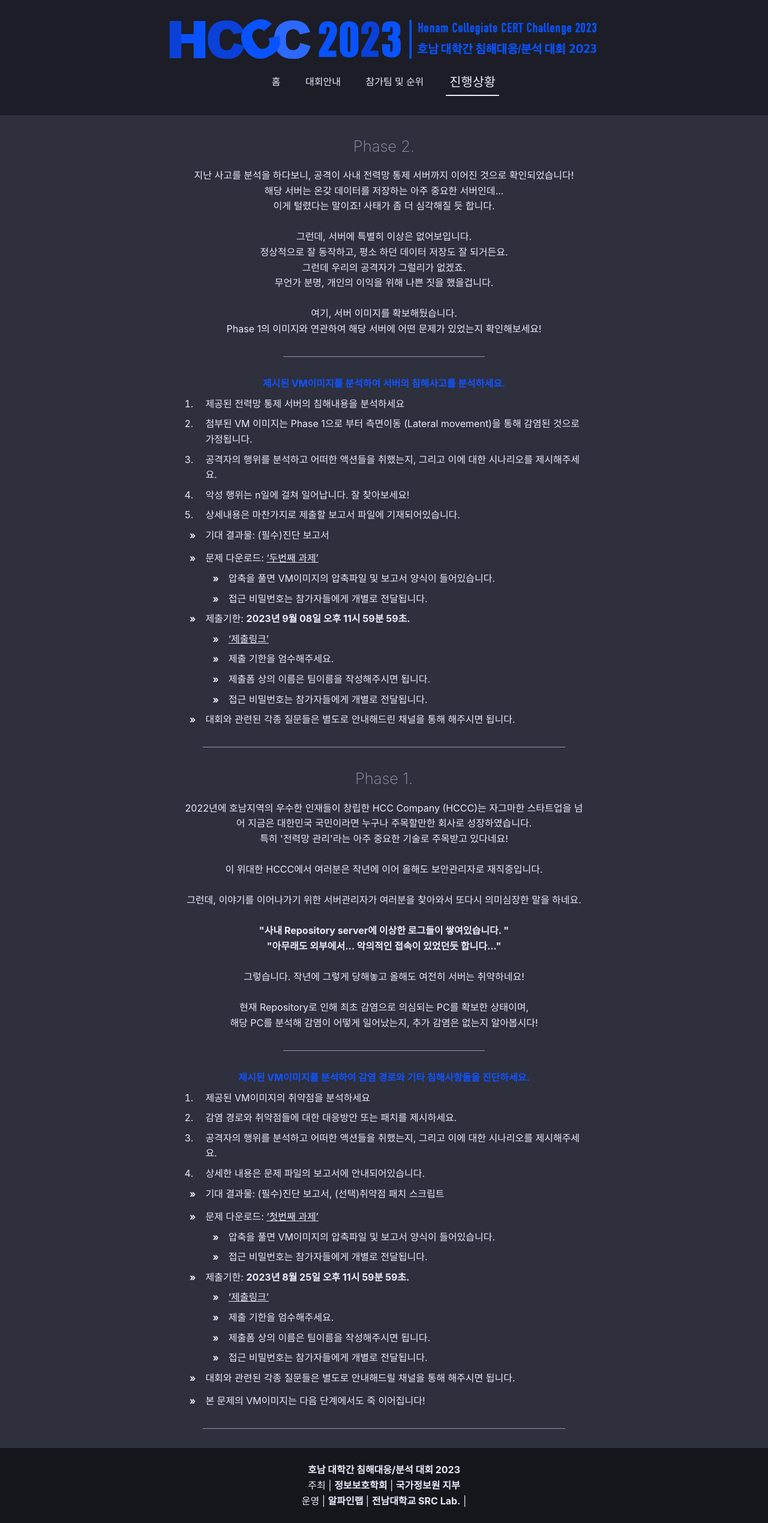
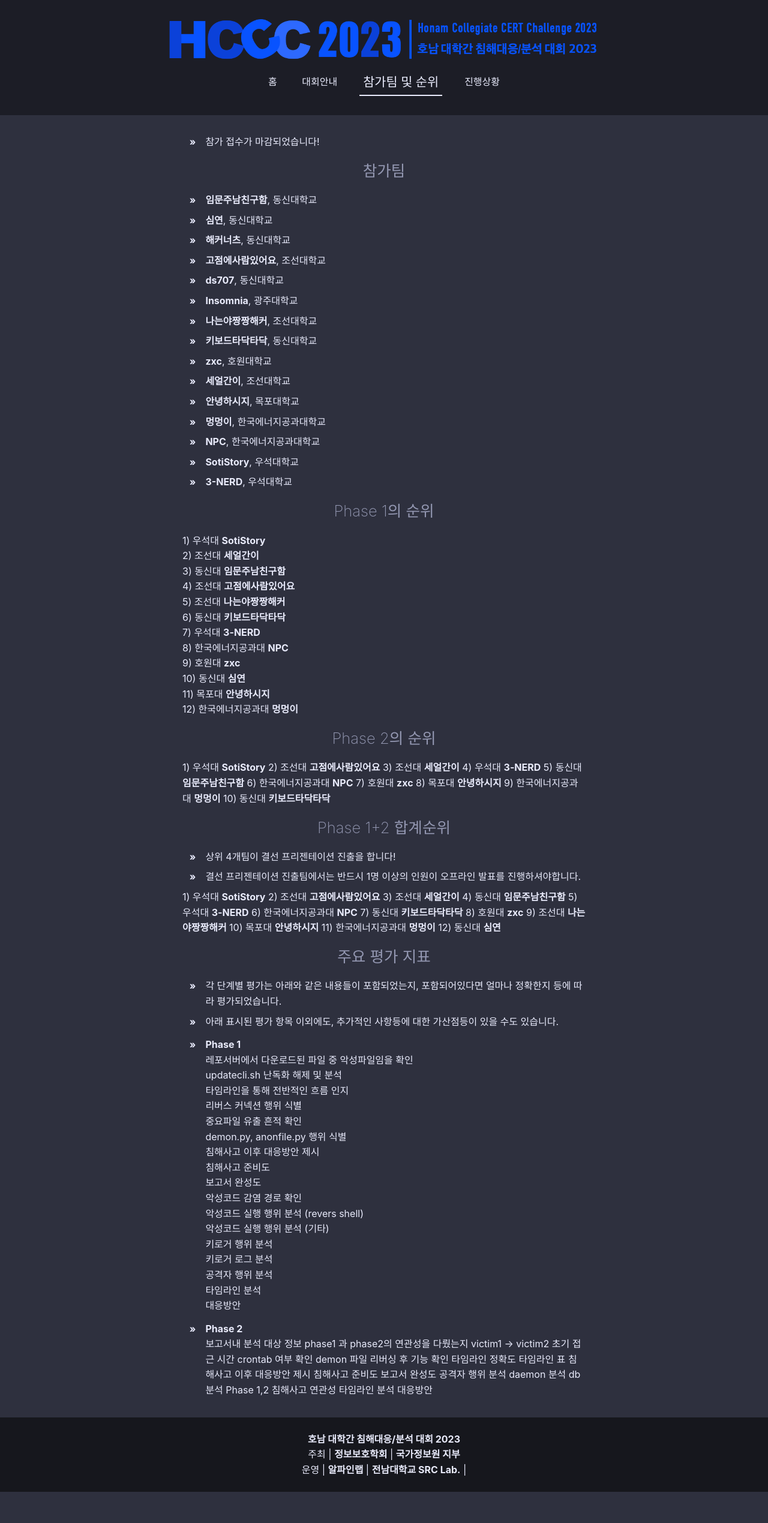
Before and after one commit to hccc2023/hccc2023.github.io, a Jekyll site: the page built from pages/updates.md, in a window 1280 px wide. Shown: the whole page at 60% size. Built offline with Jekyll 4.4.1, drawn with Linux system fonts in a browser that asks for light colours; some web fonts are replaced; after the commit the page ends 2487 px from its top, so only the background shows below that.

Commit message:
Update updates.md

```diff
--- a/pages/updates.md
+++ b/pages/updates.md
@@ -1,94 +1,134 @@
 ---
-title: 진행상황
+title: 접수
 class: hideable
 hide: false
-hidedesc: "대회가 시작되면 업데이트 됩니다."
+hidedesc: "아직 접수가 시작되지 않았습니다."
 layout: default
-pagetype: updates
-navselect: updates
-permalink: /updates
+pagetype: registration
+navselect: registration
+permalink: /registration
 ---
-## Phase 2.
 
-<center>
-지난 사고를 분석을 하다보니, 공격이 사내 전력망 통제 서버까지 이어진 것으로 확인되었습니다! <br>
-해당 서버는 온갖 데이터를 저장하는 아주 중요한 서버인데... <br>
-이게 털렸다는 말이죠! 사태가 좀 더 심각해질 듯 합니다. <br>
-<br>
-그런데, 서버에 특별히 이상은 없어보입니다. <br>
-정상적으로 잘 동작하고, 평소 하던 데이터 저장도 잘 되거든요.
-<br>
-그런데 우리의 공격자가 그럴리가 없겠죠. <br>
-무언가 분명, 개인의 이익을 위해 나쁜 짓을 했을겁니다. <br>
-<br>
-여기, 서버 이미지를 확보해뒀습니다. <br>
-Phase 1의 이미지와 연관하여 해당 서버에 어떤 문제가 있었는지 확인해보세요! <br>
-<p></p><hr style="width:50%;"><p></p>
-<b style="font-weight: 700;color:#1154FF"> 제시된 VM이미지를 분석하여 서버의 침해사고를 분석하세요.</b>
-</center>
 
-1. 제공된 전력망 통제 서버의 침해내용을 분석하세요
-2. 첨부된 VM 이미지는 Phase 1으로 부터 측면이동 (Lateral movement)을 통해 감염된 것으로 가정됩니다.
-3. 공격자의 행위를 분석하고 어떠한 액션들을 취했는지, 그리고 이에 대한 시나리오를 제시해주세요.
-4. 악성 행위는 n일에 걸쳐 일어납니다. 잘 찾아보세요!
-5. 상세내용은 마찬가지로 제출할 보고서 파일에 기재되어있습니다.
+* 참가 접수가 마감되었습니다!
 
-* 기대 결과물: (필수)진단 보고서
+## 참가팀
 
-* 문제 다운로드: ['두번째 과제'](https://src-jnu.myDS.me:38881/sharing/pfXS1H3ot)
-    - 압축을 풀면 VM이미지의 압축파일 및 보고서 양식이 들어있습니다.
-    - 접근 비밀번호는 참가자들에게 개별로 전달됩니다.
+* **임문주남친구함**, 동신대학교
+* **심연**, 동신대학교
+* **해커너츠**, 동신대학교
+* **고점에사람있어요**, 조선대학교
+* **ds707**, 동신대학교
+* **Insomnia**, 광주대학교
+* **나는야짱짱해커**, 조선대학교
+* **키보드타닥타닥**, 동신대학교
+* **zxc**, 호원대학교
+* **세얼간이**, 조선대학교
+* **안녕하시지**, 목포대학교
+* **멍멍이**, 한국에너지공과대학교
+* **NPC**, 한국에너지공과대학교
+* **SotiStory**, 우석대학교
+* **3-NERD**, 우석대학교
 
-* 제출기한: **2023년 9월 08일 오후 11시 59분 59초.**
-    - ['제출링크'](https://src-jnu.myDS.me:38881/sharing/FaZqQ2dcN)
-   - 제출 기한을 엄수해주세요.
-   - 제출폼 상의 이름은 팀이름을 작성해주시면 됩니다.
-   - 접근 비밀번호는 참가자들에게 개별로 전달됩니다.
+## Phase 1의 순위
 
-* 대회와 관련된 각종 질문들은 별도로 안내해드린 채널을 통해 해주시면 됩니다.
+1) 우석대 **SotiStory**
+2) 조선대 **세얼간이**
+3) 동신대 **임문주남친구함**
+4) 조선대 **고점에사람있어요**
+5) 조선대 **나는야짱짱해커**
+6) 동신대 **키보드타닥타닥**
+7) 우석대 **3-NERD**
+8) 한국에너지공과대 **NPC**
+9) 호원대 **zxc**
+10) 동신대 **심연**
+11) 목포대 **안녕하시지**
+12) 한국에너지공과대 **멍멍이**
 
-<p></p><hr style="width:90%;"><p></p>
+## Phase 2의 순위
 
-## Phase 1.
+1) 우석대 **SotiStory**
+2) 조선대 **고점에사람있어요**
+3) 조선대 **세얼간이**
+4) 우석대 **3-NERD**
+5) 동신대 **임문주남친구함**
+6) 한국에너지공과대 **NPC**
+7) 호원대 **zxc**
+8) 목포대 **안녕하시지**
+9) 한국에너지공과대 **멍멍이**
+10) 동신대 **키보드타닥타닥**
 
-<center>
-2022년에 호남지역의 우수한 인재들이 창립한 HCC Company (HCCC)는 자그마한 스타트업을 넘어 지금은 대한민국 국민이라면 누구나 주목할만한 회사로 성장하였습니다. <br>
-특히 '전력망 관리'라는 아주 중요한 기술로 주목받고 있다네요! <br>
-<br>
-이 위대한 HCCC에서 여러분은 작년에 이어 올해도 보안관리자로 재직중입니다. <br>
-<br>
-그런데, 이야기를 이어나가기 위한 서버관리자가 여러분을 찾아와서 또다시 의미심장한 말을 하네요. <br>
-<br>
-<b> "사내 Repository server에 이상한 로그들이 쌓여있습니다. "</b><br>
-<b> "아무래도 외부에서... 악의적인 접속이 있었던듯 합니다..."</b><br>
-<br>
-그렇습니다. 작년에 그렇게 당해놓고 올해도 여전히 서버는 취약하네요! <br>
-<br>
-현재 Repository로 인해 최초 감염으로 의심되는 PC를 확보한 상태이며, <br>
-해당 PC를 분석해 감염이 어떻게 일어났는지, 추가 감염은 없는지 알아봅시다!<br>
-<p></p><hr style="width:50%;"><p></p>
-<b style="font-weight: 700;color:#1154FF"> 제시된 VM이미지를 분석하여 감염 경로와 기타 침해사항들을 진단하세요. </b>
-</center>
+## Phase 1+2 합계순위
+* 상위 4개팀이 결선 프리젠테이션 진출을 합니다!
+* 결선 프리젠테이션 진출팀에서는 반드시 1명 이상의 인원이 오프라인 발표를 진행하셔야합니다.
 
-1. 제공된 VM이미지의 취약점을 분석하세요
-2. 감염 경로와 취약점들에 대한 대응방안 또는 패치를 제시하세요.
-3. 공격자의 행위를 분석하고 어떠한 액션들을 취했는지, 그리고 이에 대한 시나리오를 제시해주세요.
-4. 상세한 내용은 문제 파일의 보고서에 안내되어있습니다.
+1) 우석대 **SotiStory**
+2) 조선대 **고점에사람있어요**
+3) 조선대 **세얼간이**
+4) 동신대 **임문주남친구함**
+5) 우석대 **3-NERD**
+6) 한국에너지공과대 **NPC**
+7) 동신대 **키보드타닥타닥**
+8) 호원대 **zxc**
+9)  조선대 **나는야짱짱해커**
+10) 목포대 **안녕하시지**
+11) 한국에너지공과대 **멍멍이**
+12) 동신대 **심연**
 
-* 기대 결과물: (필수)진단 보고서, (선택)취약점 패치 스크립트
+## 주요 평가 지표
+* 각 단계별 평가는 아래와 같은 내용들이 포함되었는지, 포함되어있다면 얼마나 정확한지 등에 따라 평가되었습니다.
+* 아래 표시된 평가 항목 이외에도, 추가적인 사항등에 대한 가산점등이 있을 수도 있습니다.
 
-* 문제 다운로드: ['첫번째 과제'](https://src-jnu.myDS.me:38881/sharing/i1sRZ2alR)
-    - 압축을 풀면 VM이미지의 압축파일 및 보고서 양식이 들어있습니다.
-    - 접근 비밀번호는 참가자들에게 개별로 전달됩니다.
+* **Phase 1**
+    레포서버에서 다운로드된 파일 중 악성파일임을 확인
+    updatecli.sh 난독화 해제 및 분석
+    타임라인을 통해 전반적인 흐름 인지
+    리버스 커넥션 행위 식별
+    중요파일 유출 흔적 확인
+    demon.py, anonfile.py 행위 식별
+    침해사고 이후 대응방안 제시
+    침해사고 준비도
+    보고서 완성도
+    악성코드 감염 경로 확인
+    악성코드 실행 행위 분석 (revers shell)
+    악성코드 실행 행위 분석 (기타)
+    키로거 행위 분석
+    키로거 로그 분석
+    공격자 행위 분석
+    타임라인 분석
+    대응방안
 
-* 제출기한: **2023년 8월 25일 오후 11시 59분 59초.**
-    - ['제출링크'](https://src-jnu.myDS.me:38881/sharing/nNA9tC6Ix)
-   - 제출 기한을 엄수해주세요.
-   - 제출폼 상의 이름은 팀이름을 작성해주시면 됩니다.
-   - 접근 비밀번호는 참가자들에게 개별로 전달됩니다.
+* **Phase 2**
+    보고서내 분석 대상 정보
+    phase1 과 phase2의 연관성을 다뤘는지
+    victim1 → victim2 초기 접근 시간
+    crontab 여부 확인
+    demon 파일 리버싱 후 기능 확인
+    타임라인 정확도
+    타임라인 표
+    침해사고 이후 대응방안 제시
+    침해사고 준비도
+    보고서 완성도
+    공격자 행위 분석
+    daemon 분석
+    db 분석
+    Phase 1,2 침해사고 연관성
+    타임라인 분석
+    대응방안
 
-* 대회와 관련된 각종 질문들은 별도로 안내해드릴 채널을 통해 해주시면 됩니다.
 
-* 본 문제의 VM이미지는 다음 단계에서도 죽 이어집니다!
 
-<p></p><hr style="width:90%;"><p></p>
+<!-- [새 창에서 보기](https://docs.google.com/forms/d/e/1FAIpQLSdlLooDw08T5JQCSOtVcx1sHs9s7_LcxAWxLJB8djLKivjNBQ/viewform?embedded=true){:target="_blank"}
+
+<embed id="submit-form" src="https://docs.google.com/forms/d/e/1FAIpQLSdlLooDw08T5JQCSOtVcx1sHs9s7_LcxAWxLJB8djLKivjNBQ/viewform?embedded=true" />
+
+<style>
+  embed#submit-form {
+    display: block;
+    margin: auto;
+    width: 100%;
+    height: 70vh;
+    background: #fff;
+    border-radius: .5em;
+  }
+</style> -->
```
